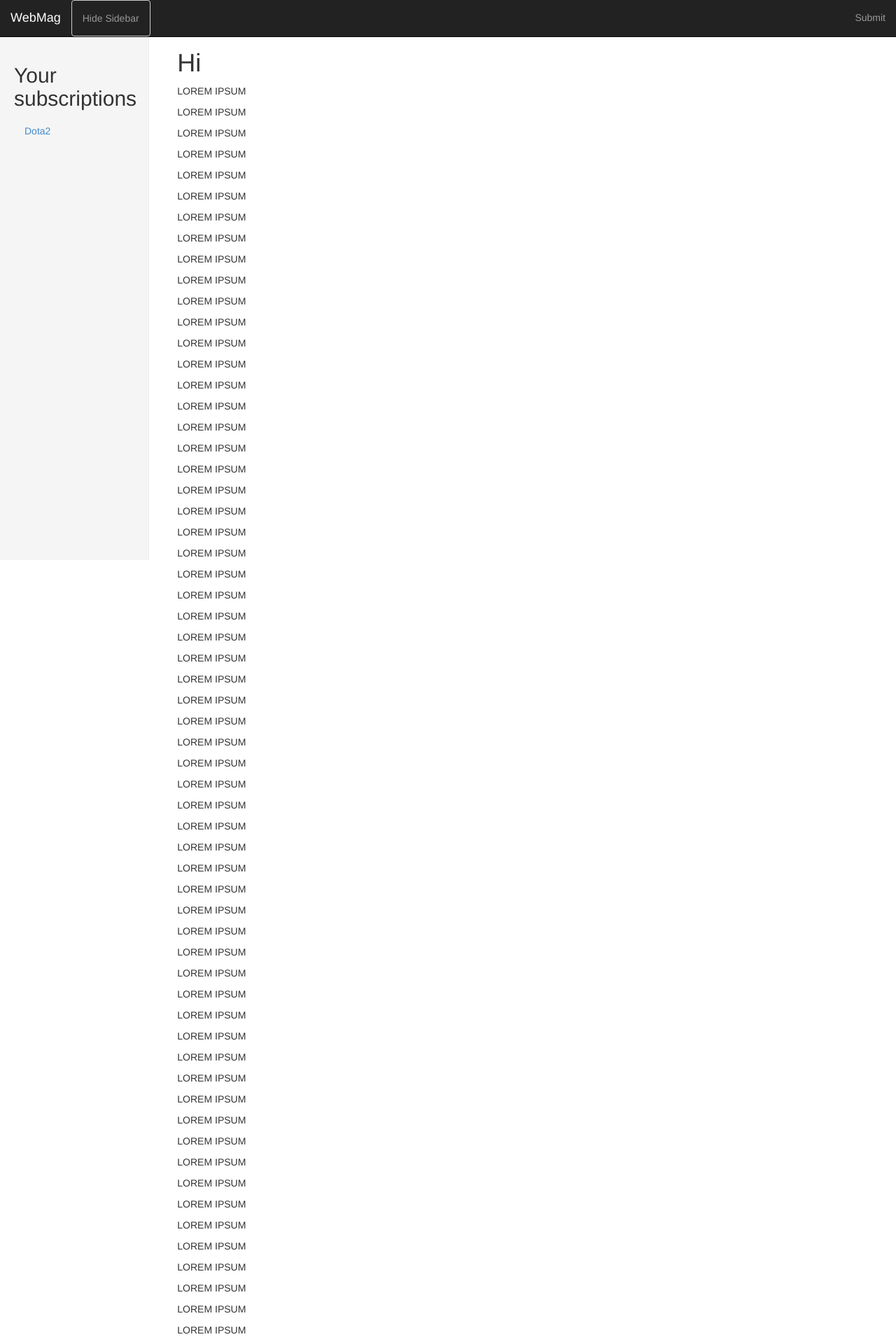
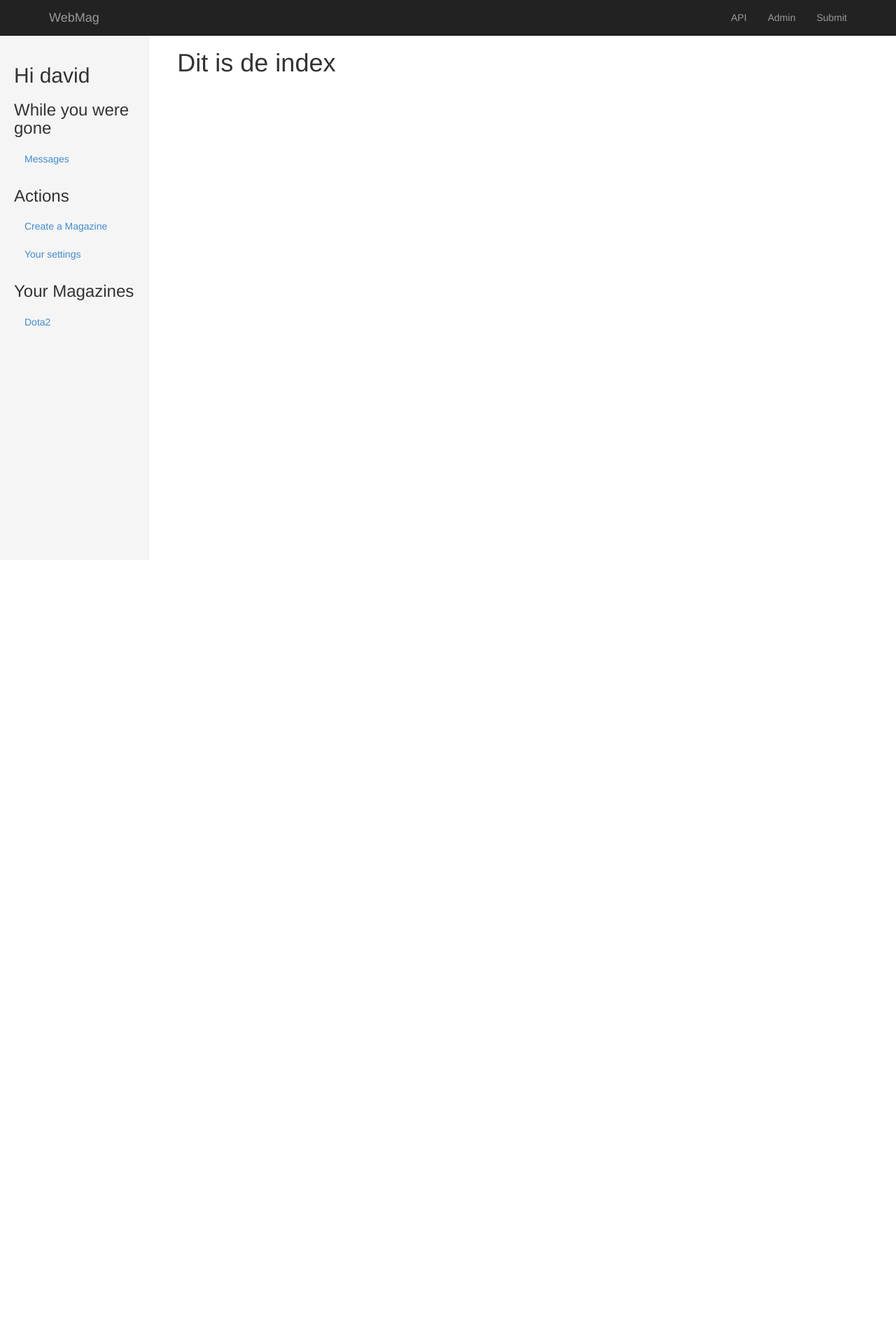
Before and after one commit to Requinard/MagEm, a Django app: page / in a window 1280 px wide. Shown: the top 1920 px of the page at 70% size. After the commit the page ends 800 px from the top, so only its background shows below. Run offline with Django 3.2, Linux system fonts and the light colour scheme; a user stored in the database is signed in; data comes from the database, SQL or seed files in the repository; both versions use the stored data as it was after the commit; parts of the project's set-up code (start-up, migrations or seed data) failed here and were passed over; some libraries are stand-ins or nearby versions.

Commit message:
Better views, fixed url redirecting

```diff
--- a/magazine/admin.py
+++ b/magazine/admin.py
@@ -1,9 +1,10 @@
 from django.contrib import admin
 
-from .models import Magazine, Article, Subscription, Comment
+from .models import Magazine, Article, Subscription, Comment, Vote
 
 # Register your models here.
 admin.site.register(Magazine)
 admin.site.register(Article)
 admin.site.register(Subscription)
 admin.site.register(Comment)
+admin.site.register(Vote)
--- a/magazine/urls.py
+++ b/magazine/urls.py
@@ -2,11 +2,13 @@ from django.conf.urls import url, patterns
 
 import views
 
-urlpatterns = patterns('',
-                       url(r'^m/(?P<mag>\w+)/$', views.magazine, name='magazine'),
-                       url(r"^c/(?P<thread>\d+)/$", views.article, name="article"),
-                       url(r'^submit/$', views.submit, name='submit'),
-                       url(r'^login/$', views.login, name="login"),
-                       url(r'^createmag/$', views.createmagazine, name="createmag"),
-                       url(r'^', views.index, name="index"),
+urlpatterns = patterns(
+	'',
+	url(r'^m/(?P<mag>\w+)/$', views.magazine, name='magazine'),
+	url(r'^m/(?P<mag>\w+)$', views.magazine, name='magazine'),
+	url(r"^c/(?P<thread>\d+)/$", views.article, name="article"),
+	url(r'^submit/$', views.submit, name='submit'),
+	url(r'^login/$', views.loginUser, name="login"),
+	url(r'^createmag/$', views.createmagazine, name="createmag"),
+	url(r'^', views.index, name="index"),
 )
--- a/magazine/views.py
+++ b/magazine/views.py
@@ -57,7 +57,7 @@ def submit(request):
 
             a.save()
 
-        return redirect("/magazine/m/" + mags[0] + "/")
+        return redirect("/m/" + mags[0] + "/")
 
     return render(request, "magazine/submit.html", context)
 
@@ -91,7 +91,7 @@ def article(request, thread):
     return render(request, "magazine/article.html", context)
 
 
-def login(request):
+def loginUser(request):
     if request.user.is_authenticated():
         return redirect("/magazine/")
     else:
@@ -120,8 +120,8 @@ def createmagazine(request):
         mag = Magazine()
 
         mag.name = post['name']
+        mag.name.replace(' ', '')
         mag.creator = request.user
-
         mag.save()
 
-        return redirect("/magazine/m/" + mag.name + "/")
+        return redirect("/m/" + mag.name + "/")
--- a/templates/base.html
+++ b/templates/base.html
@@ -12,9 +12,30 @@
 
 <div class="container-fluid">
 	<div class="row">
-        <div class="col-md-2 sidebar hidden-xs hidden-sm">
+		<div class="col-md-2 col-xs-12 sidebar hidden-xs hidden-sm">
 			{% if user.is_authenticated %}
-                <h2>Your subscriptions</h2>
+				<h2>Hi {{ user }}</h2>
+				<h3>While you were gone</h3>
+				<ul class="nav nav-sidebar">
+					<li><a href="#">Messages</a> </li>
+				</ul>
+				{% if mag or article %}
+					<h3>Magazine actions</h3>
+					<ul class="nav nav-sidebar">
+						{% if magazine in subscriptions %}
+							<li><a href="#">Subscribe</a></li>
+						{% else %}
+							<li><a href="#">Unsubscribe</a></li>
+						{% endif %}
+						<li><a href="{% url 'magazine:submit' %}">Submit a link</a></li>
+					</ul>
+				{% endif %}
+				<h3>Actions</h3>
+				<ul class="nav">
+					<li><a href="{% url 'magazine:createmag' %}">Create a Magazine</a></li>
+					<li><a href="#">Your settings</a></li>
+				</ul>
+				<h3>Your Magazines</h3>
 				<ul class="nav nav-sidebar">
 					{% if subscriptions %}
 						{% for sub in subscriptions %}
@@ -27,22 +48,6 @@
 					{% endif %}
 				</ul>
 
-                {% if mag or article %}
-                    <h2>Magazine actions</h2>
-                    <ul class="nav nav-sidebar">
-                        {% if magazine in subscriptions %}
-                            <li><a href="#">Subscribe</a></li>
-                        {% else %}
-                            <li><a href="#">Unsubscribe</a></li>
-                        {% endif %}
-                        <li><a href="{% url 'magazine:submit' %}">Submit a link</a></li>
-                    </ul>
-                    <h2>Other actions</h2>
-                    <ul class="nav">
-                        <li><a href="{% url 'magazine:createmag' %}">Create a Magazine</a></li>
-                        <li><a href="#">Your settings</a></li>
-                    </ul>
-                {% endif %}
 			{% else %}
 				<form method="post" action="{% url 'magazine:login' %}">
 					<h3>Log in</h3>
@@ -60,7 +65,7 @@
 		</div>
 	</div>
 	<nav class="navbar navbar-default navbar-fixed-top navbar-inverse" role="navigation">
-        <div class="container-fluid">
+		<div class="container">
 			<div class="navbar-header nav">
 				<button type="button" class="navbar-toggle" data-toggle="collapse" data-target="#navbar-collapse">
 					<span class="sr-only">Navigation</span>
@@ -73,10 +78,14 @@
 
 			<div class="collapse navbar-collapse" id="navbar-collapse">
 				<ul class="nav navbar-nav">
-                    <li><a class="btn btn-block btn-default" onclick="$('.sidebar').toggle('slow');"
+					<li><a class="btn btn-block btn-default hidden-md hidden-lg" onclick="$('.sidebar').toggleClass('hidden-xs hidden-sm');"
 					       style="background-color: transparent;">Hide Sidebar</a></li>
 				</ul>
 				<ul class="nav navbar-nav  navbar-right">
+					{% if user.is_staff %}
+						<li><a href="/api/">API</a></li>
+						<li><a href="/admin/">Admin</a></li>
+					{% endif %}
 					<li><a href="{% url "magazine:submit" %}">Submit</a></li>
 				</ul>
 			</div>
--- a/templates/magazine/index.html
+++ b/templates/magazine/index.html
@@ -1,218 +1,5 @@
 {% extends 'base.html' %}
 
 {% block content %}
-    <h1>Hi</h1>
-
-    <p>LOREM IPSUM</p>
-    <p>LOREM IPSUM</p>
-    <p>LOREM IPSUM</p>
-    <p>LOREM IPSUM</p>
-    <p>LOREM IPSUM</p>
-    <p>LOREM IPSUM</p>
-    <p>LOREM IPSUM</p>
-    <p>LOREM IPSUM</p>
-    <p>LOREM IPSUM</p>
-    <p>LOREM IPSUM</p>
-    <p>LOREM IPSUM</p>
-    <p>LOREM IPSUM</p>
-    <p>LOREM IPSUM</p>
-    <p>LOREM IPSUM</p>
-    <p>LOREM IPSUM</p>
-    <p>LOREM IPSUM</p>
-    <p>LOREM IPSUM</p>
-    <p>LOREM IPSUM</p>
-    <p>LOREM IPSUM</p>
-    <p>LOREM IPSUM</p>
-    <p>LOREM IPSUM</p>
-    <p>LOREM IPSUM</p>
-    <p>LOREM IPSUM</p>
-    <p>LOREM IPSUM</p>
-    <p>LOREM IPSUM</p>
-    <p>LOREM IPSUM</p>
-    <p>LOREM IPSUM</p>
-    <p>LOREM IPSUM</p>
-    <p>LOREM IPSUM</p>
-    <p>LOREM IPSUM</p>
-    <p>LOREM IPSUM</p>
-    <p>LOREM IPSUM</p>
-    <p>LOREM IPSUM</p>
-    <p>LOREM IPSUM</p>
-    <p>LOREM IPSUM</p>
-    <p>LOREM IPSUM</p>
-    <p>LOREM IPSUM</p>
-    <p>LOREM IPSUM</p>
-    <p>LOREM IPSUM</p>
-    <p>LOREM IPSUM</p>
-    <p>LOREM IPSUM</p>
-    <p>LOREM IPSUM</p>
-    <p>LOREM IPSUM</p>
-    <p>LOREM IPSUM</p>
-    <p>LOREM IPSUM</p>
-    <p>LOREM IPSUM</p>
-    <p>LOREM IPSUM</p>
-    <p>LOREM IPSUM</p>
-    <p>LOREM IPSUM</p>
-    <p>LOREM IPSUM</p>
-    <p>LOREM IPSUM</p>
-    <p>LOREM IPSUM</p>
-    <p>LOREM IPSUM</p>
-    <p>LOREM IPSUM</p>
-    <p>LOREM IPSUM</p>
-    <p>LOREM IPSUM</p>
-    <p>LOREM IPSUM</p>
-    <p>LOREM IPSUM</p>
-    <p>LOREM IPSUM</p>
-    <p>LOREM IPSUM</p>
-    <p>LOREM IPSUM</p>
-    <p>LOREM IPSUM</p>
-    <p>LOREM IPSUM</p>
-    <p>LOREM IPSUM</p>
-    <p>LOREM IPSUM</p>
-    <p>LOREM IPSUM</p>
-    <p>LOREM IPSUM</p>
-    <p>LOREM IPSUM</p>
-    <p>LOREM IPSUM</p>
-    <p>LOREM IPSUM</p>
-    <p>LOREM IPSUM</p>
-    <p>LOREM IPSUM</p>
-    <p>LOREM IPSUM</p>
-    <p>LOREM IPSUM</p>
-    <p>LOREM IPSUM</p>
-    <p>LOREM IPSUM</p>
-    <p>LOREM IPSUM</p>
-    <p>LOREM IPSUM</p>
-    <p>LOREM IPSUM</p>
-    <p>LOREM IPSUM</p>
-    <p>LOREM IPSUM</p>
-    <p>LOREM IPSUM</p>
-    <p>LOREM IPSUM</p>
-    <p>LOREM IPSUM</p>
-    <p>LOREM IPSUM</p>
-    <p>LOREM IPSUM</p>
-    <p>LOREM IPSUM</p>
-    <p>LOREM IPSUM</p>
-    <p>LOREM IPSUM</p>
-    <p>LOREM IPSUM</p>
-    <p>LOREM IPSUM</p>
-    <p>LOREM IPSUM</p>
-    <p>LOREM IPSUM</p>
-    <p>LOREM IPSUM</p>
-    <p>LOREM IPSUM</p>
-    <p>LOREM IPSUM</p>
-    <p>LOREM IPSUM</p>
-    <p>LOREM IPSUM</p>
-    <p>LOREM IPSUM</p>
-    <p>LOREM IPSUM</p>
-    <p>LOREM IPSUM</p>
-    <p>LOREM IPSUM</p>
-    <p>LOREM IPSUM</p>
-    <p>LOREM IPSUM</p>
-    <p>LOREM IPSUM</p>
-    <p>LOREM IPSUM</p>
-    <p>LOREM IPSUM</p>
-    <p>LOREM IPSUM</p>
-    <p>LOREM IPSUM</p>
-    <p>LOREM IPSUM</p>
-    <p>LOREM IPSUM</p>
-    <p>LOREM IPSUM</p>
-    <p>LOREM IPSUM</p>
-    <p>LOREM IPSUM</p>
-    <p>LOREM IPSUM</p>
-    <p>LOREM IPSUM</p>
-    <p>LOREM IPSUM</p>
-    <p>LOREM IPSUM</p>
-    <p>LOREM IPSUM</p>
-    <p>LOREM IPSUM</p>
-    <p>LOREM IPSUM</p>
-    <p>LOREM IPSUM</p>
-    <p>LOREM IPSUM</p>
-    <p>LOREM IPSUM</p>
-    <p>LOREM IPSUM</p>
-    <p>LOREM IPSUM</p>
-    <p>LOREM IPSUM</p>
-    <p>LOREM IPSUM</p>
-    <p>LOREM IPSUM</p>
-    <p>LOREM IPSUM</p>
-    <p>LOREM IPSUM</p>
-    <p>LOREM IPSUM</p>
-    <p>LOREM IPSUM</p>
-    <p>LOREM IPSUM</p>
-    <p>LOREM IPSUM</p>
-    <p>LOREM IPSUM</p>
-    <p>LOREM IPSUM</p>
-    <p>LOREM IPSUM</p>
-    <p>LOREM IPSUM</p>
-    <p>LOREM IPSUM</p>
-    <p>LOREM IPSUM</p>
-    <p>LOREM IPSUM</p>
-    <p>LOREM IPSUM</p>
-    <p>LOREM IPSUM</p>
-    <p>LOREM IPSUM</p>
-    <p>LOREM IPSUM</p>
-    <p>LOREM IPSUM</p>
-    <p>LOREM IPSUM</p>
-    <p>LOREM IPSUM</p>
-    <p>LOREM IPSUM</p>
-    <p>LOREM IPSUM</p>
-    <p>LOREM IPSUM</p>
-    <p>LOREM IPSUM</p>
-    <p>LOREM IPSUM</p>
-    <p>LOREM IPSUM</p>
-    <p>LOREM IPSUM</p>
-    <p>LOREM IPSUM</p>
-    <p>LOREM IPSUM</p>
-    <p>LOREM IPSUM</p>
-    <p>LOREM IPSUM</p>
-    <p>LOREM IPSUM</p>
-    <p>LOREM IPSUM</p>
-    <p>LOREM IPSUM</p>
-    <p>LOREM IPSUM</p>
-    <p>LOREM IPSUM</p>
-    <p>LOREM IPSUM</p>
-    <p>LOREM IPSUM</p>
-    <p>LOREM IPSUM</p>
-    <p>LOREM IPSUM</p>
-    <p>LOREM IPSUM</p>
-    <p>LOREM IPSUM</p>
-    <p>LOREM IPSUM</p>
-    <p>LOREM IPSUM</p>
-    <p>LOREM IPSUM</p>
-    <p>LOREM IPSUM</p>
-    <p>LOREM IPSUM</p>
-    <p>LOREM IPSUM</p>
-    <p>LOREM IPSUM</p>
-    <p>LOREM IPSUM</p>
-    <p>LOREM IPSUM</p>
-    <p>LOREM IPSUM</p>
-    <p>LOREM IPSUM</p>
-    <p>LOREM IPSUM</p>
-    <p>LOREM IPSUM</p>
-    <p>LOREM IPSUM</p>
-    <p>LOREM IPSUM</p>
-    <p>LOREM IPSUM</p>
-    <p>LOREM IPSUM</p>
-    <p>LOREM IPSUM</p>
-    <p>LOREM IPSUM</p>
-    <p>LOREM IPSUM</p>
-    <p>LOREM IPSUM</p>
-    <p>LOREM IPSUM</p>
-    <p>LOREM IPSUM</p>
-    <p>LOREM IPSUM</p>
-    <p>LOREM IPSUM</p>
-    <p>LOREM IPSUM</p>
-    <p>LOREM IPSUM</p>
-    <p>LOREM IPSUM</p>
-    <p>LOREM IPSUM</p>
-    <p>LOREM IPSUM</p>
-    <p>LOREM IPSUM</p>
-    <p>LOREM IPSUM</p>
-    <p>LOREM IPSUM</p>
-    <p>LOREM IPSUM</p>
-    <p>LOREM IPSUM</p>
-    <p>LOREM IPSUM</p>
-    <p>LOREM IPSUM</p>
-    <p>LOREM IPSUM</p>
-    <p>LOREM IPSUM</p>
-    <p>LOREM IPSUM</p>
-    <p>LOREM IPSUM</p>
+    <h1>Dit is de index</h1>
 {% endblock %}
```
Also changed, not shown: magazine/models.py (+45 -20 lines), db.sqlite3. Lines whose indentation alone changed are shown as unchanged.
